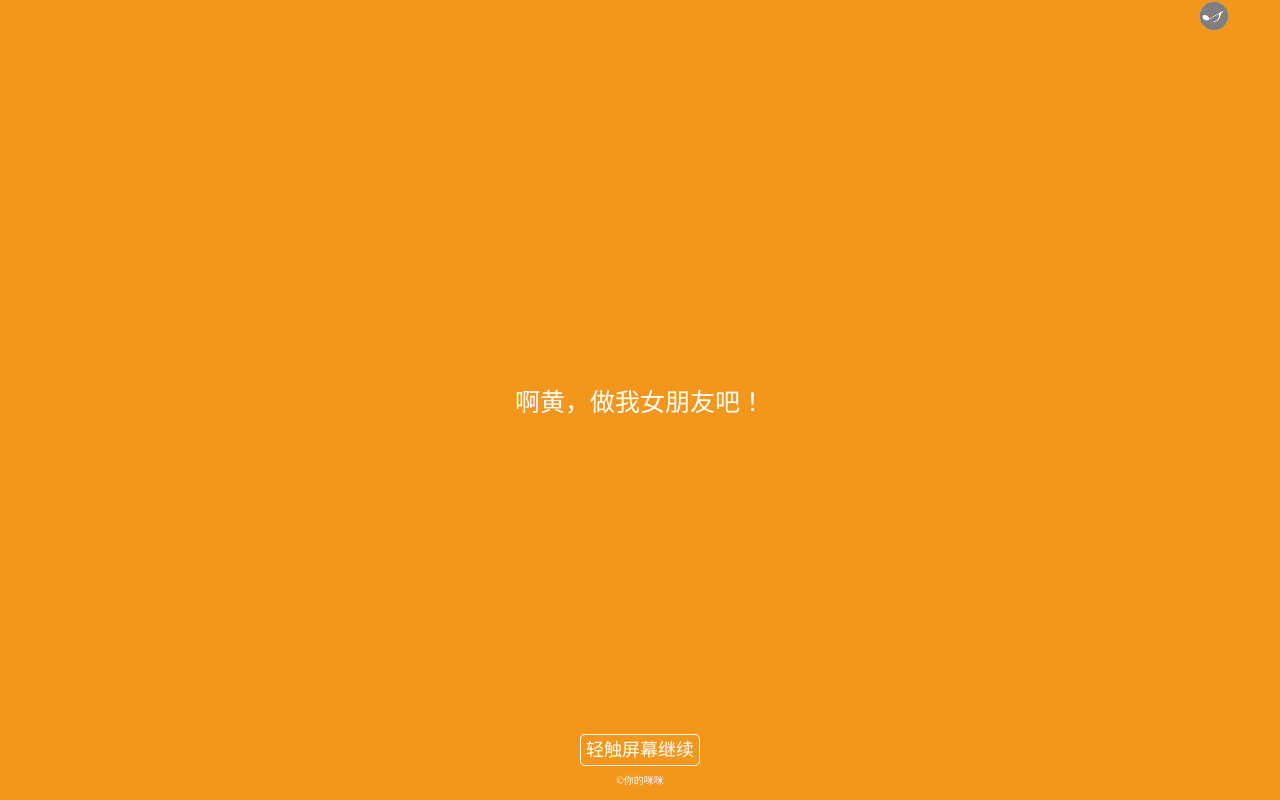
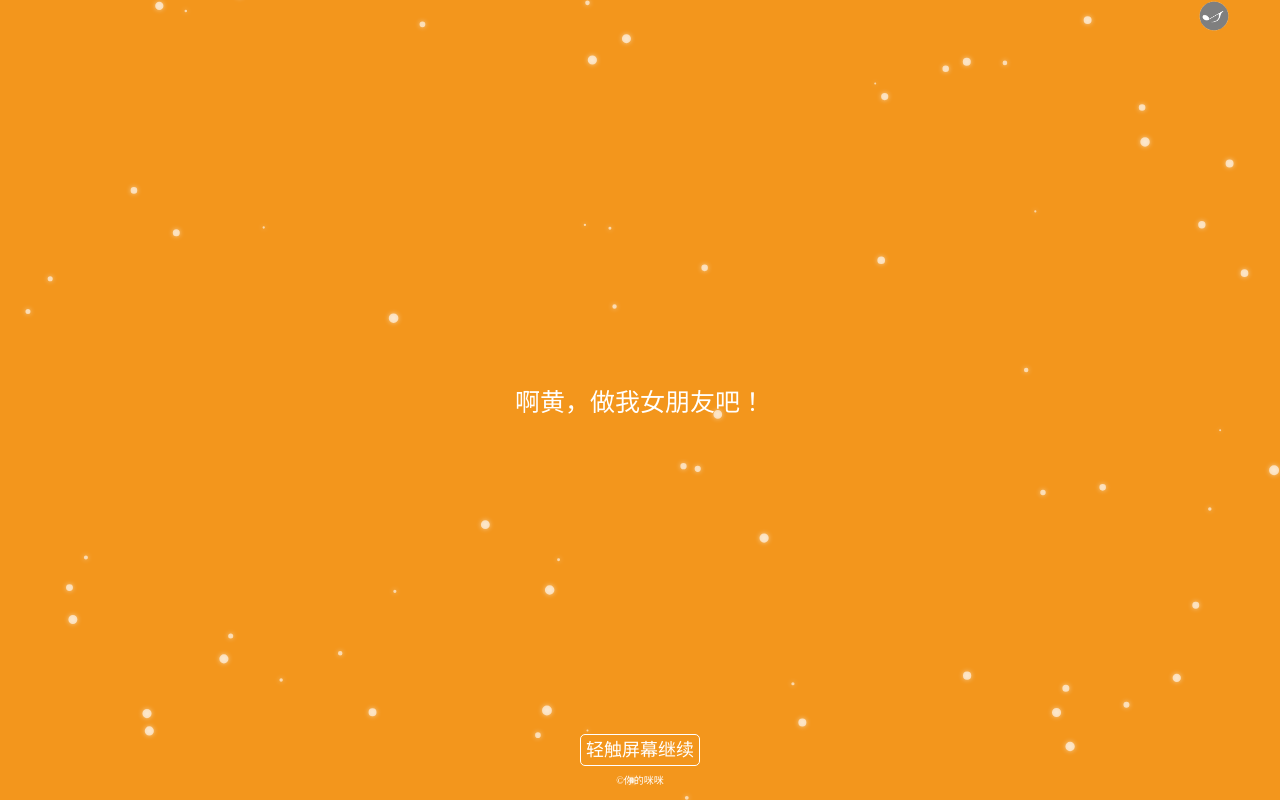
Before and after one commit to tonylawx/ahuang, a plain HTML site: page index.html in a window 1280 px wide. Drawn offline with Linux system fonts and the light colour scheme.

Commit message:
2018/01/18

```diff
--- a/index.html
+++ b/index.html
@@ -84,7 +84,17 @@
         }
     });
 </script>
-<script src="snow.js"></script>
+<!--<script src="snow.js"></script>-->
+<script src="snow2.js"></script>
+<script>
+    window.onload = function(){
+        snow.down();
+        // snow.info.top : 0;  画布的顶点位置
+        // snow.info.left : 0; 画布的左对齐位置
+        // snow.info.zIndex = 500; 画布的层级
+        // snow.info.number : 70   雪花的数量
+    };
+</script>
 <style type="text/css">
     .snow-container {
         position: fixed;
@@ -266,24 +276,24 @@
 
 </html>
 <script>
-    (function() {
-        var bp = document.createElement('script');
-        var curProtocol = window.location.protocol.split(':')[0];
-        if (curProtocol === 'https') {
-            bp.src = 'push.js'
-        } else {
-            bp.src = 'push-1.js'
-        }
-        var s = document.getElementsByTagName("script")[0];
-        s.parentNode.insertBefore(bp, s);
-    })();
+//    (function() {
+//        var bp = document.createElement('script');
+//        var curProtocol = window.location.protocol.split(':')[0];
+//        if (curProtocol === 'https') {
+//            bp.src = 'push.js'
+//        } else {
+//            bp.src = 'push-1.js'
+//        }
+//        var s = document.getElementsByTagName("script")[0];
+//        s.parentNode.insertBefore(bp, s);
+//    })();
 </script>
 <script>
-    var _hmt = _hmt || [];
-    (function() {
-        var hm = document.createElement("script");
-        hm.src = "hm.js-409ccbe4694e0213c11f33f5b461a258.js"
-        var s = document.getElementsByTagName("script")[0];
-        s.parentNode.insertBefore(hm, s);
-    })();
+   // var _hmt = _hmt || [];
+   // (function() {
+   //     var hm = document.createElement("script");
+   //     hm.src = "hm.js-409ccbe4694e0213c11f33f5b461a258.js"
+   //     var s = document.getElementsByTagName("script")[0];
+   //     s.parentNode.insertBefore(hm, s);
+   // })();
 </script>
--- /dev/null
+++ b/snow2.js
@@ -0,0 +1,5 @@
+/*
+*CFS.Snow.js - snow.coolfishstudio.com
+*Copyright (c) 20150225 v0.0.1 yuchunyu QQ:461836324
+*/
+var snow={info:{top:0,left:0,zIndex:500,number:70},down:function(){var f=window.innerWidth;var g=window.innerHeight;var d=document.createElement("canvas");d.style.position="fixed";d.style.pointerEvents="none";d.style.top=snow.info.top+"px";d.style.left=snow.info.left+"px";d.style.zIndex=snow.info.zIndex;d.width=f;d.height=g;document.body.appendChild(d);var c=[];for(var a=0;a<snow.info.number;a++){c.push({x:Math.random()*f,y:Math.random()*g,r:Math.random()*4+1,n:Math.random()*70})}var b=d.getContext("2d");var e=0;setInterval(function(){b.clearRect(0,0,f,g);b.fillStyle="rgba(255, 255, 255, 0.6)";b.shadowBlur=5;b.shadowColor="rgba(255, 255, 255, 0.9)";b.beginPath();for(var j=0;j<70;j++){var h=c[j];b.moveTo(h.x,h.y);b.arc(h.x,h.y,h.r,0,Math.PI*2,0)}b.fill();e+=0.01;for(var j=0;j<70;j++){var h=c[j];h.y+=Math.cos(e+h.n)+h.r/2;h.x+=Math.sin(e)*2;if(h.x>f+5||h.x<-5||h.y>g){c[j]=j%3>0?{x:Math.random()*f,y:-10,r:h.r,n:h.n}:Math.sin(e)>0?{x:-5,y:Math.random()*g,r:h.r,n:h.n}:{x:f+5,y:Math.random()*g,r:h.r,n:h.n}}}},35)}};
```
